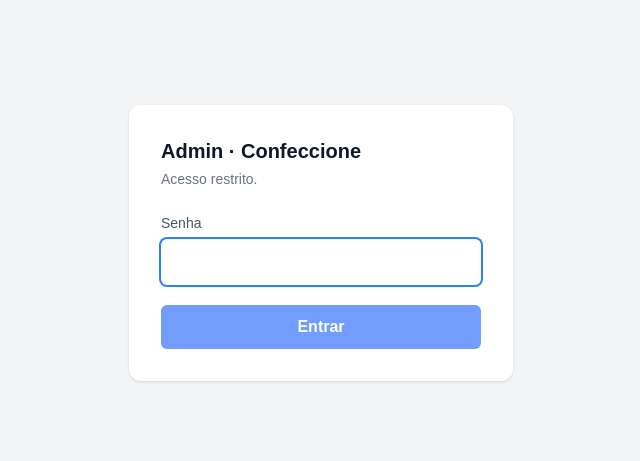
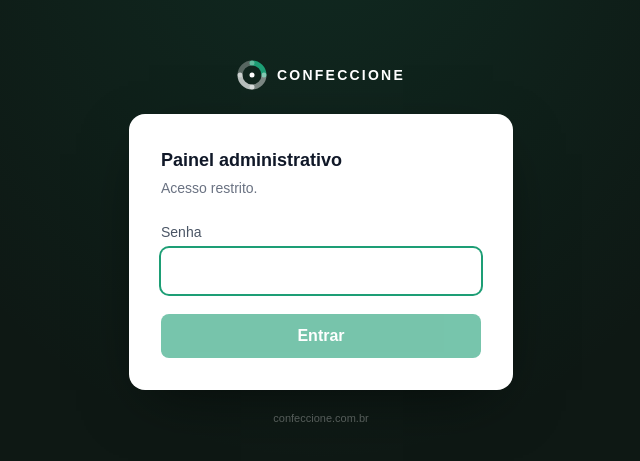
Before and after one commit to nandopons/confeccione, a Next.js app: page /admin/login in a window 1280 px wide. Shown: the part 157-618 px from the top of the page, without its empty margins (319-959 px from the left). Built offline with nearby package versions, Linux system fonts and the light colour scheme.

Commit message:
Login admin: visual escuro com marca e botão verde

```diff
--- a/app/admin/login/page.tsx
+++ b/app/admin/login/page.tsx
@@ -47,21 +47,33 @@ export default function AdminLoginPage() {
   }
 
   return (
-    <div className="min-h-screen flex items-center justify-center bg-gray-100 px-4">
+    <div className="min-h-screen flex items-center justify-center bg-[#0E1814] px-4 [background-image:radial-gradient(ellipse_at_top,rgba(29,158,117,0.14),transparent_55%)]">
+      <div className="w-full max-w-sm">
+        <div className="flex items-center justify-center gap-2.5 mb-6">
+          <svg width="30" height="30" viewBox="0 0 60 60" fill="none" aria-hidden>
+            <path d="M30 6 A24 24 0 0 1 54 30" stroke="#1D9E75" strokeWidth="10" strokeLinecap="round" />
+            <path d="M54 30 A24 24 0 0 1 30 54" stroke="white" strokeWidth="10" strokeLinecap="round" opacity="0.45" />
+            <path d="M30 54 A24 24 0 0 1 6 30" stroke="white" strokeWidth="10" strokeLinecap="round" opacity="0.7" />
+            <path d="M6 30 A24 24 0 0 1 30 6" stroke="white" strokeWidth="10" strokeLinecap="round" opacity="0.3" />
+            <circle cx="30" cy="30" r="5" fill="white" />
+          </svg>
+          <span className="text-white font-semibold tracking-[0.16em] text-sm">
+            CONFECCIONE
+          </span>
+        </div>
+
         <form
           onSubmit={handleSubmit}
-        className="bg-white p-8 rounded-xl shadow-sm w-full max-w-sm"
+          className="bg-white p-8 rounded-2xl shadow-[0_20px_60px_-20px_rgba(0,0,0,0.6)] w-full"
         >
-        <h1 className="text-xl font-bold text-gray-900 mb-1">
-          Admin · Confeccione
+          <h1 className="text-lg font-bold text-gray-900 mb-1">
+            Painel administrativo
           </h1>
-        <p className="text-sm text-gray-500 mb-6">
-          Acesso restrito.
-        </p>
+          <p className="text-sm text-gray-500 mb-6">Acesso restrito.</p>
 
           <label
             htmlFor="password"
-          className="block text-sm text-gray-600 mb-1.5"
+            className="block text-sm font-medium text-gray-600 mb-1.5"
           >
             Senha
           </label>
@@ -73,7 +85,7 @@ export default function AdminLoginPage() {
             autoFocus
             autoComplete="current-password"
             disabled={loading}
-          className="w-full px-3 py-2.5 text-base border border-gray-300 rounded-md focus:outline-none focus:ring-2 focus:ring-blue-500 focus:border-transparent disabled:opacity-60"
+            className="w-full px-3 py-2.5 text-base border border-gray-300 rounded-lg focus:outline-none focus:ring-2 focus:ring-[#1D9E75] focus:border-transparent disabled:opacity-60"
           />
 
           {erro && (
@@ -83,11 +95,16 @@ export default function AdminLoginPage() {
           <button
             type="submit"
             disabled={loading || password.length === 0}
-          className="mt-5 w-full py-2.5 bg-blue-600 hover:bg-blue-700 text-white font-semibold rounded-md disabled:opacity-60 disabled:cursor-not-allowed transition-colors"
+            className="mt-5 w-full py-2.5 bg-[#1D9E75] hover:bg-[#178A65] text-white font-semibold rounded-lg disabled:opacity-60 disabled:cursor-not-allowed transition-colors"
           >
             {loading ? 'Entrando…' : 'Entrar'}
           </button>
         </form>
+
+        <p className="text-center text-[11px] text-white/30 mt-5">
+          confeccione.com.br
+        </p>
+      </div>
     </div>
   )
 }
```
Lines whose indentation alone changed are shown as unchanged.
